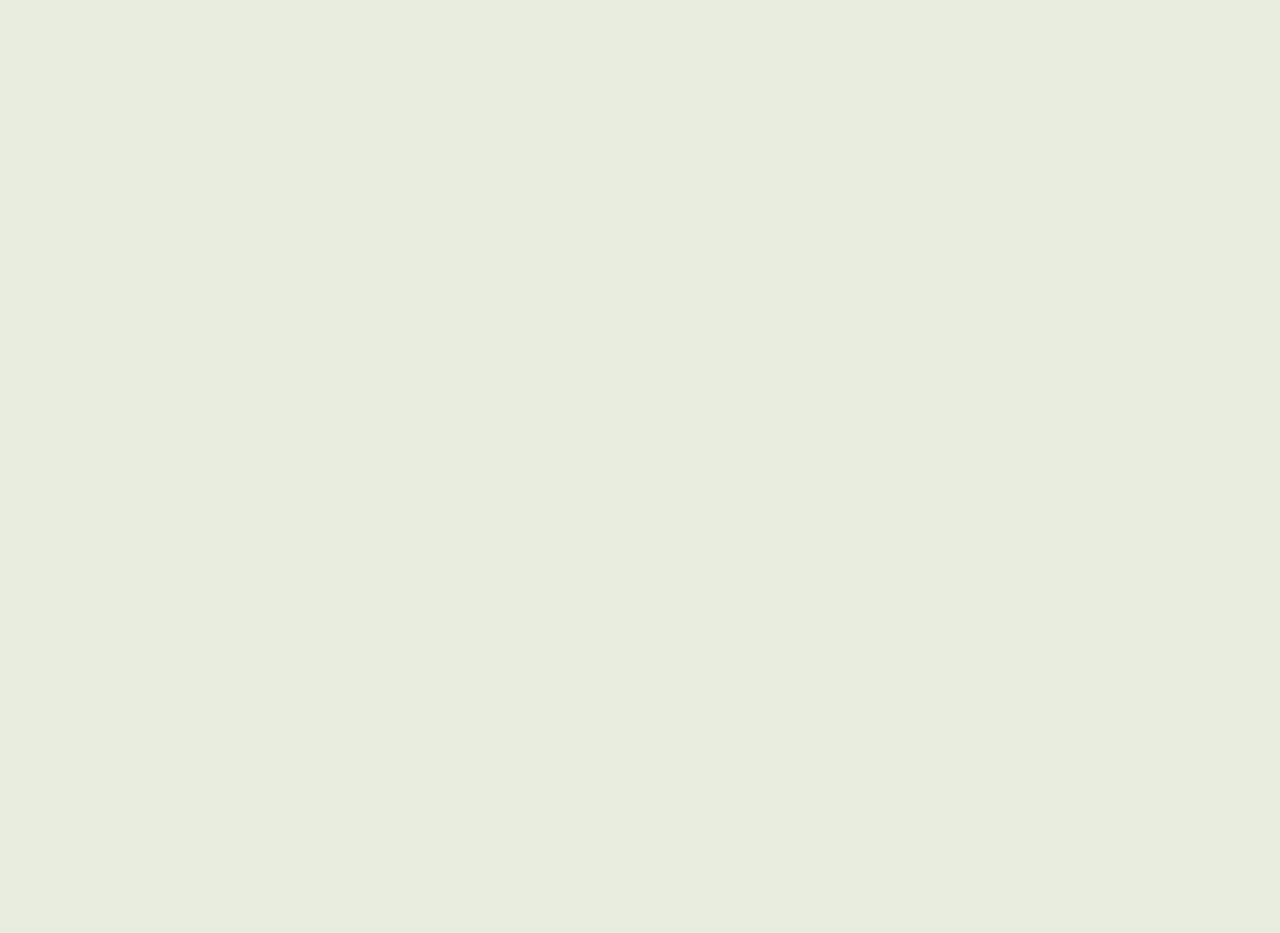
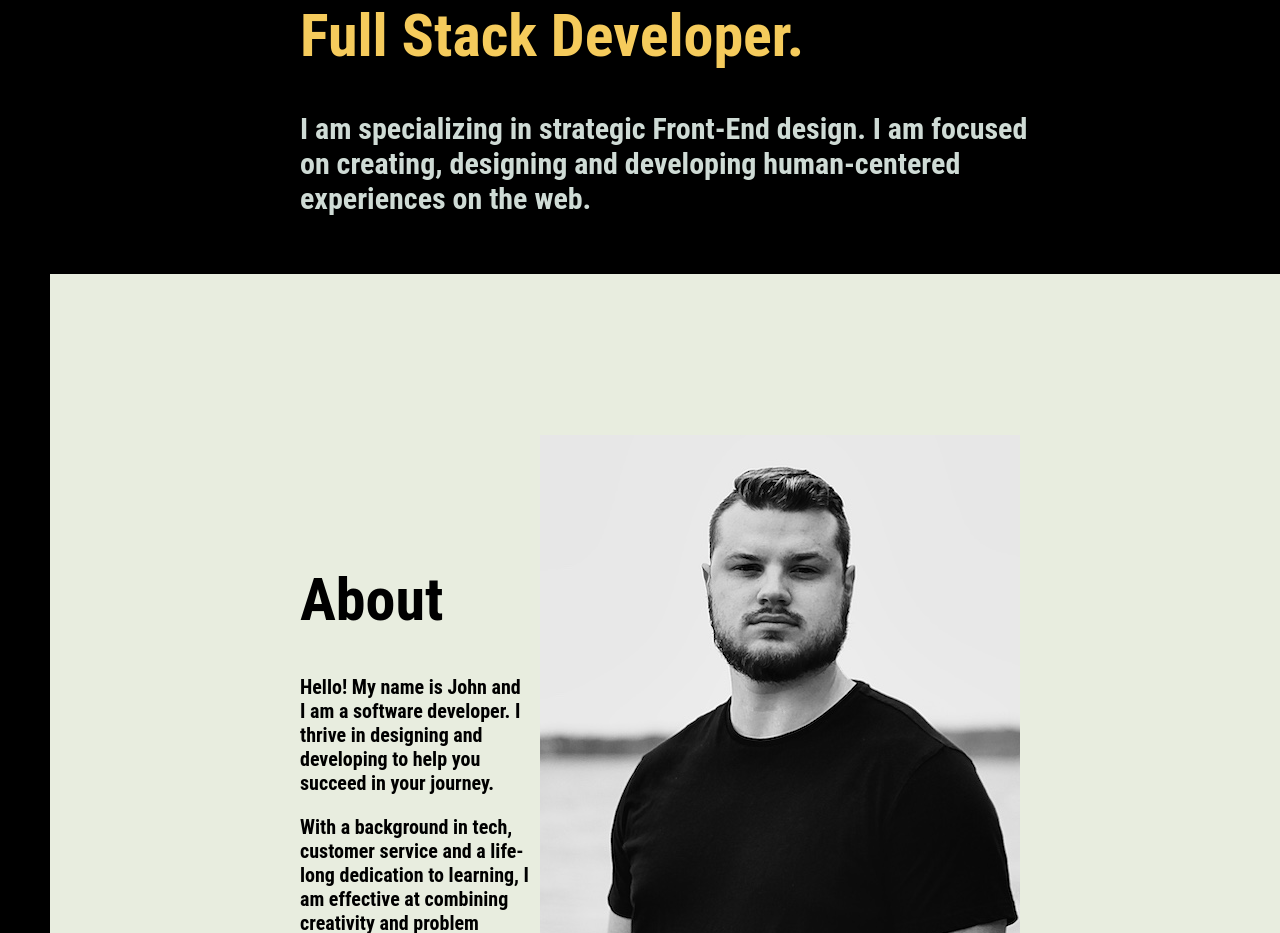
Before and after one commit to Jpshirey5/portfolio_v2_og, a React (Create React App) app: page / in a window 1280 px wide. Shown: the part 579-1512 px from the top of the page. Before the commit the page ends 848 px from the top, so only its background shows below. Built offline with nearby package versions, Linux system fonts and the light colour scheme.

Commit message:
main/about done, portfolio started

```diff
--- a/src/App.css
+++ b/src/App.css
@@ -13,13 +13,13 @@
   }
 }
 
-.Header {
+.header {
   background-color: black;
   min-height: 11vh;
-
+  font-family: 'Roboto Condensed', sans-serif;
 }
 
- */.nav-bar img {
+*/.nav-bar img {
   float: left;
 }
 
@@ -42,74 +42,139 @@
   text-decoration: none;
 
 }
+
 .nav-bar ul li a:hover {
-  color: gold;
+  color: #F5CB5C;
 }
 
-.button {
-  display: inline-block;
-  padding: 12px 24px;
-  border: 1px solid #4f4f4f;
-  border-radius: 4px;
-  transition: all 0.2s ease-in;
-  position: relative;
-  overflow: hidden;
-  font-size: 19px;
+/* Main Intro section */
+.main {
+  background-color: black;
+}
+
+.intro {
+  margin-left: 50px;
+  padding: 250px;
+  font-size: 30px;
+  font-family: 'Roboto Condensed', sans-serif;
+  color: #CFDBD5;
+  min-height: 65vh;
+}
+
+.intro h1 {
+  color: #F5CB5C;
+}
+
+/* About Section */
+
+#about {
   color: black;
-  z-index: 1;
-  margin-top: 100px;
- }
+  background-color: #E8EDDF;
+  margin-left: 50px;
+  padding: 250px;
+  font-size: 30px;
+  font-family: 'Roboto Condensed', sans-serif;
+  margin-top: -270px;
+  text-align: left;
+  min-height: 55vh;
+}
 
- .button:before {
-  content: "";
-  position: absolute;
-  left: 50%;
-  transform: translateX(-50%) scaleY(1) scaleX(1.25);
-  top: 100%;
-  width: 140%;
-  height: 180%;
-  background-color: rgba(0, 0, 0, 0.05);
-  border-radius: 50%;
-  display: block;
-  transition: all 0.5s 0.1s cubic-bezier(0.55, 0, 0.1, 1);
-  z-index: -1;
- }
+.text {
+  font-family: 'Roboto Condensed', sans-serif;
+  text-align: left;
+  font-size: 20px;
+  font-weight: 600;
+}
 
- .button:after {
-  content: "";
-  position: absolute;
-  left: 55%;
-  transform: translateX(-50%) scaleY(1) scaleX(1.45);
-  top: 180%;
-  width: 160%;
-  height: 190%;
-  background-color: gold;
-  border-radius: 50%;
-  display: block;
-  transition: all 0.5s 0.1s cubic-bezier(0.55, 0, 0.1, 1);
-  z-index: -1;
- }
+#image {
+  float: right;
+  background-color: #E8EDDF;
+  margin-top: -250px;
+  padding: 10px;
+}
 
- .button:hover {
+
+/* Portfolio */
+
+.portfolio {
+  color: #F5CB5C;
+  background-color: black;
+  padding: 100px;
+  font-size: 30px;
+  font-family: 'Roboto Condensed', sans-serif;
+  margin-top: -100px;
+  text-align: center;
+}
+
+.container {
+  display: flex;
+  flex-direction: row;
+  justify-content: center;
+}
+
+.card {
+  width: 200px;
+  height: 325px;
+  background: white;
+  padding: .4em;
+  border-radius: 6px;
+}
+
+.card-image {
+  background-color: rgb(236, 236, 236);
+  width: 100%;
+  height: 60%;
+  border-radius: 6px 6px 0 0;
+}
+
+.card-image:hover {
+  transform: scale(0.98);
+}
+
+/* Text */
+.category {
+  text-transform: uppercase;
+  font-size: 0.7em;
+  font-weight: 600;
   color: black;
-  border: 1px solid gold;
+  padding: 10px 7px 0;
+}
+
+.category:hover {
   cursor: pointer;
- }
+}
 
- .button:hover:before {
-  top: -35%;
-  background-color: gold;
-  transform: translateX(-50%) scaleY(1.3) scaleX(0.8);
- }
+.heading {
+  font-weight: 600;
+  color: rgb(88, 87, 87);
+  padding: 7px;
+}
 
- .button:hover:after {
-  top: -45%;
-  background-color: gold;
-  transform: translateX(-50%) scaleY(1.3) scaleX(0.8);
- }
+.heading:hover {
+  cursor: pointer;
+}
 
- /* Main Intro section */
-  .main {
-    background-color: #E8EDDF;
-    padding: 250px;
-  }
+.github {
+  color: black;
+  font-weight: 400;
+  font-size: 50px;
+  padding-top: 20px;
+  float: right;
+  margin-right: 37px;
+}
+.link {
+  color: black;
+  font-weight: 400;
+  font-size: 50px;
+  padding-top: 20px;
+  float: right;
+  margin-right: 25px;
+}
+
+.name {
+  font-weight: 600;
+}
+
+.name:hover {
+  cursor: pointer;
+}
--- a/src/App.js
+++ b/src/App.js
@@ -1,14 +1,26 @@
 import './App.css';
 import Header from './Components/header';
 import Main from './Components/main';
+import About from './Components/about';
+import Portfolio from './Components/portfolio';
+
 
 export default function App() {
   return (
-    <div className="Header">
-        <Header />
-        <div className='main'>
-          <Main />
+    <div className="header">
+      <Header />
+      <div className='main'>
+        <Main />
+        <div className='about'>
+          <About />
+          <div className='portfolio'>
+            <Portfolio />
+            {/* <div className='contact'>
+          <Contact />
+        </div>  */}
+          </div>
         </div>
+      </div>
     </div>
 
   );
--- /dev/null
+++ b/src/Components/about.js
@@ -0,0 +1,21 @@
+import React from 'react';
+import Image from './images/profile.jpg'
+
+export default function About() {
+    return (
+        <div className='about' id='about'>
+            <h1>About </h1>
+            <img id='image' src={Image} alt='profile'></img>
+            <div className='text'>
+                <p>
+                    Hello! My name is John and I am a software developer.
+                    I thrive in designing and developing to help you succeed in your journey.
+                </p>
+                <p>
+                With a background in tech, customer service and a life-long dedication to learning, I
+                am effective at combining creativity and problem solving to create user-friendly applications.
+                </p>
+            </div>
+        </div>
+    );
+}
--- a/src/Components/header.js
+++ b/src/Components/header.js
@@ -10,13 +10,13 @@ export default function Header() {
           <a href="home">Home</a>
         </li>
         <li>
-          <a href="about">About</a>
+          <a href="#about">About</a>
         </li>
         <li>
-          <a href="portfolio">Portfolio</a>
+          <a href="#portfolio">Portfolio</a>
         </li>
         <li>
-          <a href="contact">Contact</a>
+          <a href="#contact">Contact</a>
         </li>
       </ul>
     </nav>
--- a/src/Components/main.js
+++ b/src/Components/main.js
@@ -2,12 +2,12 @@ import React from 'react';
 
 export default function Main() {
     return (
-        <div className='Intro'>
-            <h3>Hi, my name is</h3>
-            <h1>John Shirey</h1>
-            <h1>I build things to help you change the World.</h1>
-            <h4>I am a Full Stack Developer that specializes in strategic front-end design with React.
-                I am focused on helping you create, design and develop human-centered experiences on the web.</h4>
+        <div className='intro'>
+            <h4>Hi, my name is</h4>
+            <h1>John Shirey.</h1>
+            <h1>Full Stack Developer.</h1>
+            <h4>I am specializing in strategic Front-End design.
+                I am focused on creating, designing and developing human-centered experiences on the web.</h4>
         </div>
     );
 }
--- /dev/null
+++ b/src/Components/portfolio.js
@@ -0,0 +1,23 @@
+import React from 'react';
+
+export default function Portfolio() {
+    return (
+        <div id='portfolio'>
+            <h1>Portfolio</h1>
+            <div className='container'>
+                <div class="card">
+                    <div class="card-image"></div>
+                    <div class="category"> Local Finds </div>
+                    <svg className='github' stroke="currentColor" fill="currentColor" strokeWidth={0} viewBox="0 0 1024 1024" height="1em" width="1em"><path d="M511.6 76.3C264.3 76.2 64 276.4 64 523.5 64 718.9 189.3 885 363.8 946c23.5 5.9 19.9-10.8 19.9-22.2v-77.5c-135.7 15.9-141.2-73.9-150.3-88.9C215 726 171.5 718 184.5 703c30.9-15.9 62.4 4 98.9 57.9 26.4 39.1 77.9 32.5 104 26 5.7-23.5 17.9-44.5 34.7-60.8-140.6-25.2-199.2-111-199.2-213 0-49.5 16.3-95 48.3-131.7-20.4-60.5 1.9-112.3 4.9-120 58.1-5.2 118.5 41.6 123.2 45.3 33-8.9 70.7-13.6 112.9-13.6 42.4 0 80.2 4.9 113.5 13.9 11.3-8.6 67.3-48.8 121.3-43.9 2.9 7.7 24.7 58.3 5.5 118 32.4 36.8 48.9 82.7 48.9 132.3 0 102.2-59 188.1-200 212.9a127.5 127.5 0 0 1 38.1 91v112.5c.8 9 0 17.9 15 17.9 177.1-59.7 304.6-227 304.6-424.1 0-247.2-200.4-447.3-447.5-447.3z" /></svg>
+                    <svg className='link' stroke="currentColor" fill="currentColor" strokeWidth={0} viewBox="0 0 24 24" height="1em" width="1em"><path d="M13 3L16.293 6.293 9.293 13.293 10.707 14.707 17.707 7.707 21 11 21 3z" /><path d="M19,19H5V5h7l-2-2H5C3.897,3,3,3.897,3,5v14c0,1.103,0.897,2,2,2h14c1.103,0,2-0.897,2-2v-5l-2-2V19z" /></svg>
+                </div>
+                <div class="card">
+                    <div class="card-image"></div>
+                    <div class="category"> Master Trader </div>
+                    <svg className='github' stroke="currentColor" fill="currentColor" strokeWidth={0} viewBox="0 0 1024 1024" height="1em" width="1em"><path d="M511.6 76.3C264.3 76.2 64 276.4 64 523.5 64 718.9 189.3 885 363.8 946c23.5 5.9 19.9-10.8 19.9-22.2v-77.5c-135.7 15.9-141.2-73.9-150.3-88.9C215 726 171.5 718 184.5 703c30.9-15.9 62.4 4 98.9 57.9 26.4 39.1 77.9 32.5 104 26 5.7-23.5 17.9-44.5 34.7-60.8-140.6-25.2-199.2-111-199.2-213 0-49.5 16.3-95 48.3-131.7-20.4-60.5 1.9-112.3 4.9-120 58.1-5.2 118.5 41.6 123.2 45.3 33-8.9 70.7-13.6 112.9-13.6 42.4 0 80.2 4.9 113.5 13.9 11.3-8.6 67.3-48.8 121.3-43.9 2.9 7.7 24.7 58.3 5.5 118 32.4 36.8 48.9 82.7 48.9 132.3 0 102.2-59 188.1-200 212.9a127.5 127.5 0 0 1 38.1 91v112.5c.8 9 0 17.9 15 17.9 177.1-59.7 304.6-227 304.6-424.1 0-247.2-200.4-447.3-447.5-447.3z" /></svg>
+                    <svg className='link' stroke="currentColor" fill="currentColor" strokeWidth={0} viewBox="0 0 24 24" height="1em" width="1em"><path d="M13 3L16.293 6.293 9.293 13.293 10.707 14.707 17.707 7.707 21 11 21 3z" /><path d="M19,19H5V5h7l-2-2H5C3.897,3,3,3.897,3,5v14c0,1.103,0.897,2,2,2h14c1.103,0,2-0.897,2-2v-5l-2-2V19z" /></svg>
+                </div>
+            </div>
+        </div>
+    )
+}
```
Also changed, not shown: src/Components/images/profile.jpg (added).
